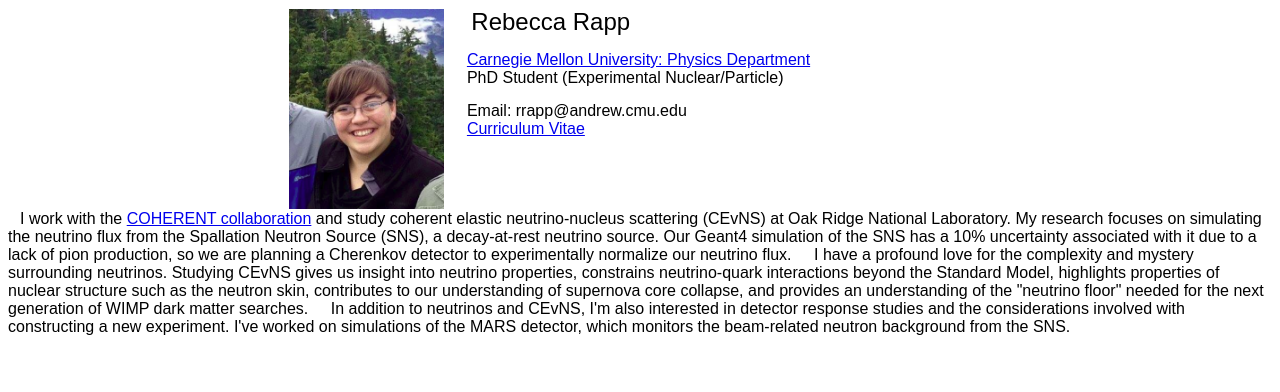
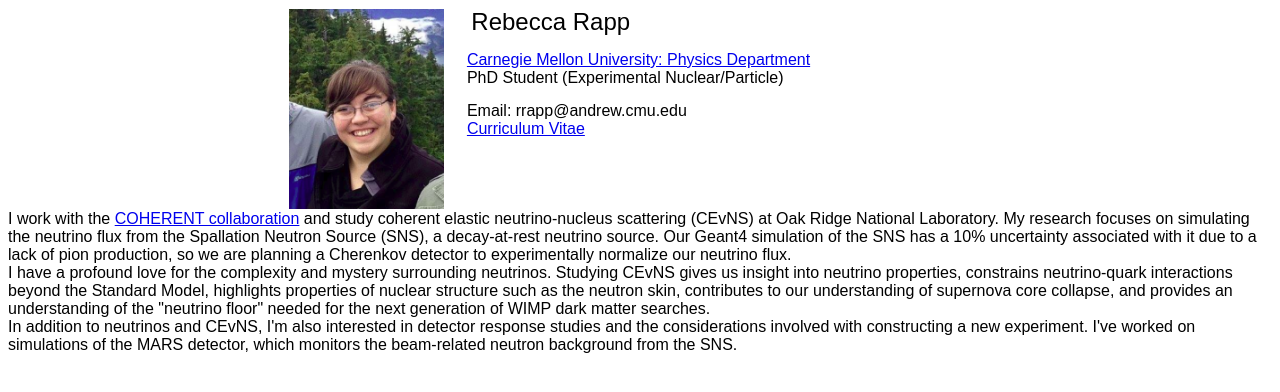
Before and after one commit to rapprl/rapprl.github.io, a Jekyll site: the page index.html, which Jekyll copies as it is, in a window 1280 px wide. Shown: the top 392 px of the page. Built offline with Jekyll 4.4.1, drawn with Linux system fonts in a browser that asks for light colours.

Commit message:
Line breaks.

```diff
--- a/index.html
+++ b/index.html
@@ -93,10 +93,6 @@
 	      </td>
 	    </tr>
 	  </table>
-	  <span class="style17">
-	    &nbsp;
-	    &nbsp;
-	  </span>
 	  <span class="style4">
 	    I work with
 	    the <a href="https://sites.duke.edu/coherent/"> COHERENT
@@ -107,14 +103,8 @@
 	    decay-at-rest neutrino source.  Our Geant4 simulation of
 	    the SNS has a 10% uncertainty associated with it due to a
 	    lack of pion production, so we are planning a Cherenkov
-	    detector to experimentally normalize our neutrino flux.
-	  </span>
-	  <span class="style17">
-	    &nbsp;
-	    &nbsp;
-	    &nbsp;
-	  </span>
-	  <span class="style4">
+	    detector to experimentally normalize our neutrino flux. <br>
+
 	    I have a profound love for the complexity and mystery
 	    surrounding neutrinos.  Studying CEvNS gives us insight
 	    into neutrino properties, constrains neutrino-quark
@@ -123,14 +113,8 @@
 	    contributes to our understanding of supernova core
 	    collapse, and provides an understanding of the "neutrino
 	    floor" needed for the next generation of WIMP dark matter
-	    searches.
-	  </span>
-	  <span class="style17">
-	    &nbsp;
-	    &nbsp;
-	    &nbsp;
-	  </span>
-	  <span class="style4">
+	    searches.<br>
+
 	    In addition to neutrinos and CEvNS, I'm also interested in
 	    detector response studies and the considerations involved
 	    with constructing a new experiment.  I've worked on
```
